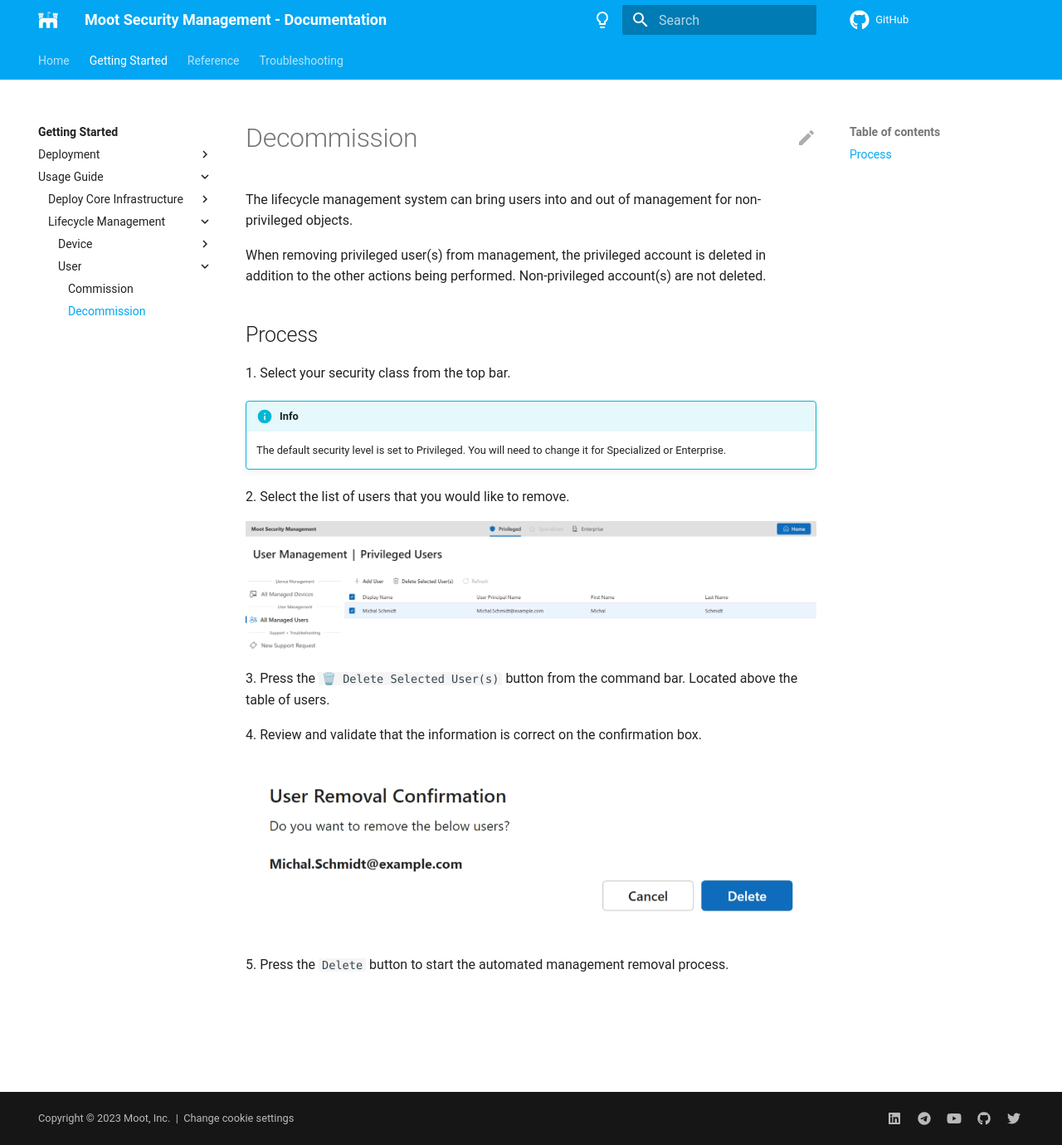
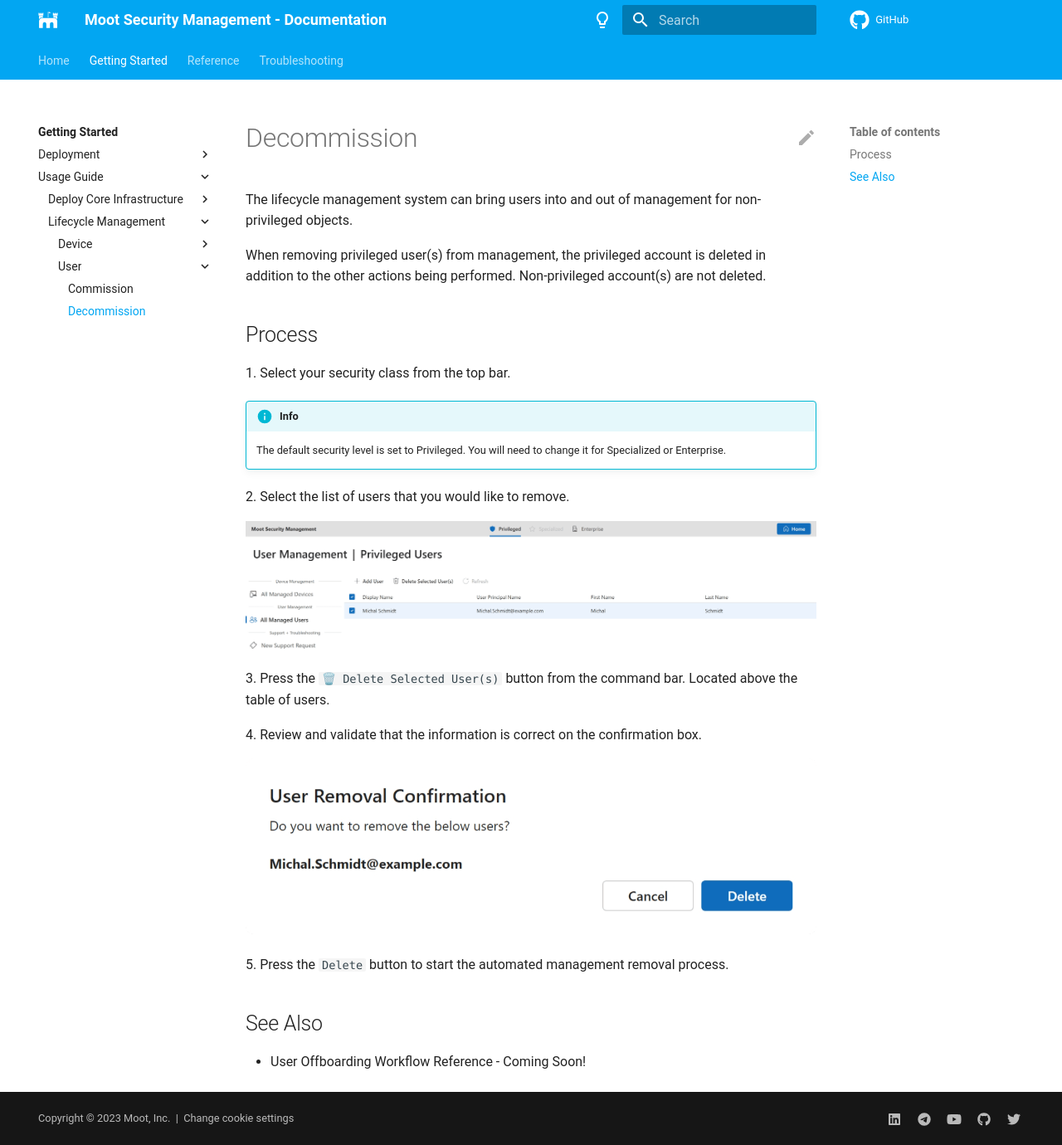
Before and after one commit to Software-Hardware-Integration-Lab/Documentation, an MkDocs documentation site: the page built from docs/Getting-Started/Usage-Guide/Lifecycle-Management/User/Decommission.md, in a window 1280 px wide and 1380 px high. Shown: the whole window at 83% size. Built offline with MkDocs 1.6.1 and Material for MkDocs 9.7.7, drawn with Linux system fonts in a browser that asks for light colours; comment, search, counter and statistics services are not loaded.

Commit message:
Add See Also
Add see also sections to the user management guides.

```diff
--- a/docs/Getting-Started/Usage-Guide/Lifecycle-Management/User/Decommission.md
+++ b/docs/Getting-Started/Usage-Guide/Lifecycle-Management/User/Decommission.md
@@ -24,3 +24,7 @@ When removing privileged user(s) from management, the privileged account is dele
 ![Screenshot of the confirmation dialog showing the list of selected users, and the options to continue with the Delete or cancel the process.](/assets/Images/Screenshots/User-Remove-Confirmation-Dialog-Dark.png#only-dark){ loading=lazy }
 
 5\. Press the `Delete` button to start the automated management removal process.
+
+## See Also
+
+- User Offboarding Workflow Reference - Coming Soon!
```
Also changed, not shown: docs/Getting-Started/Usage-Guide/Lifecycle-Management/User/Commission.md (+4 -0 lines).
